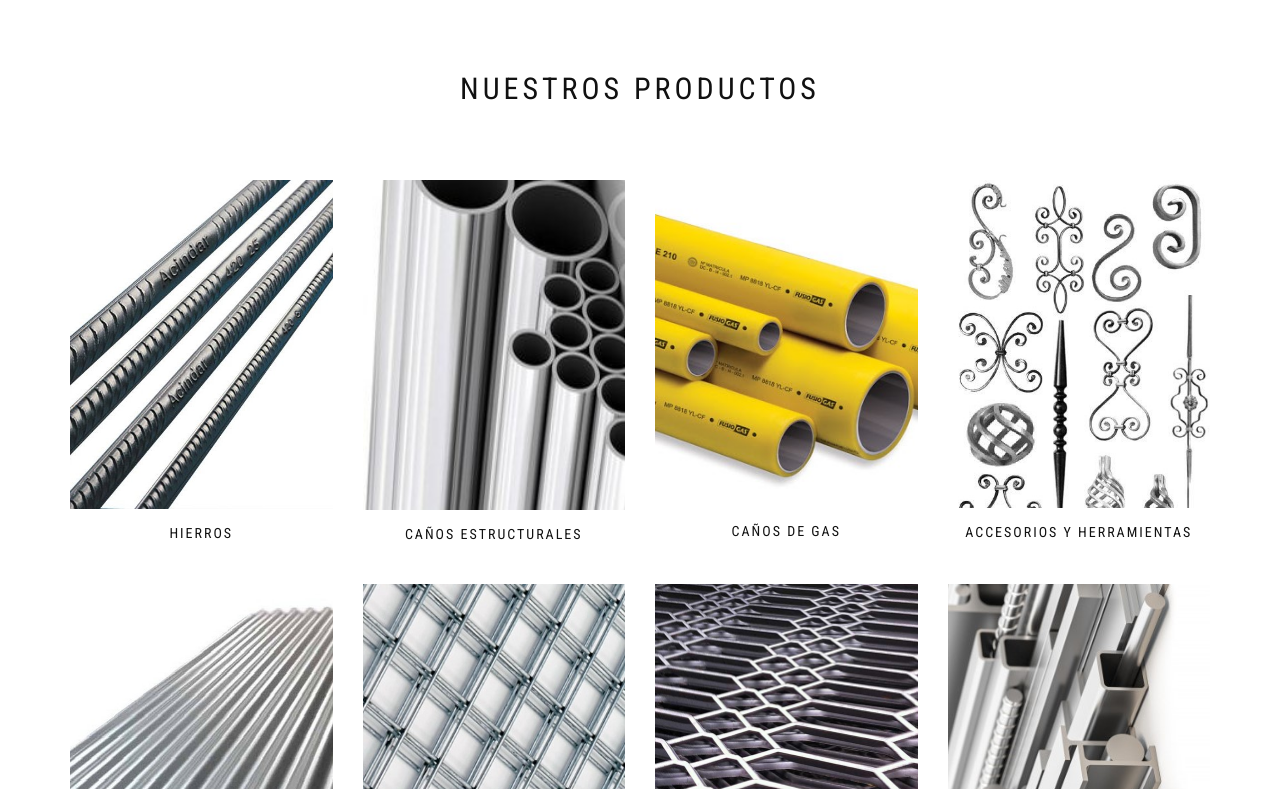
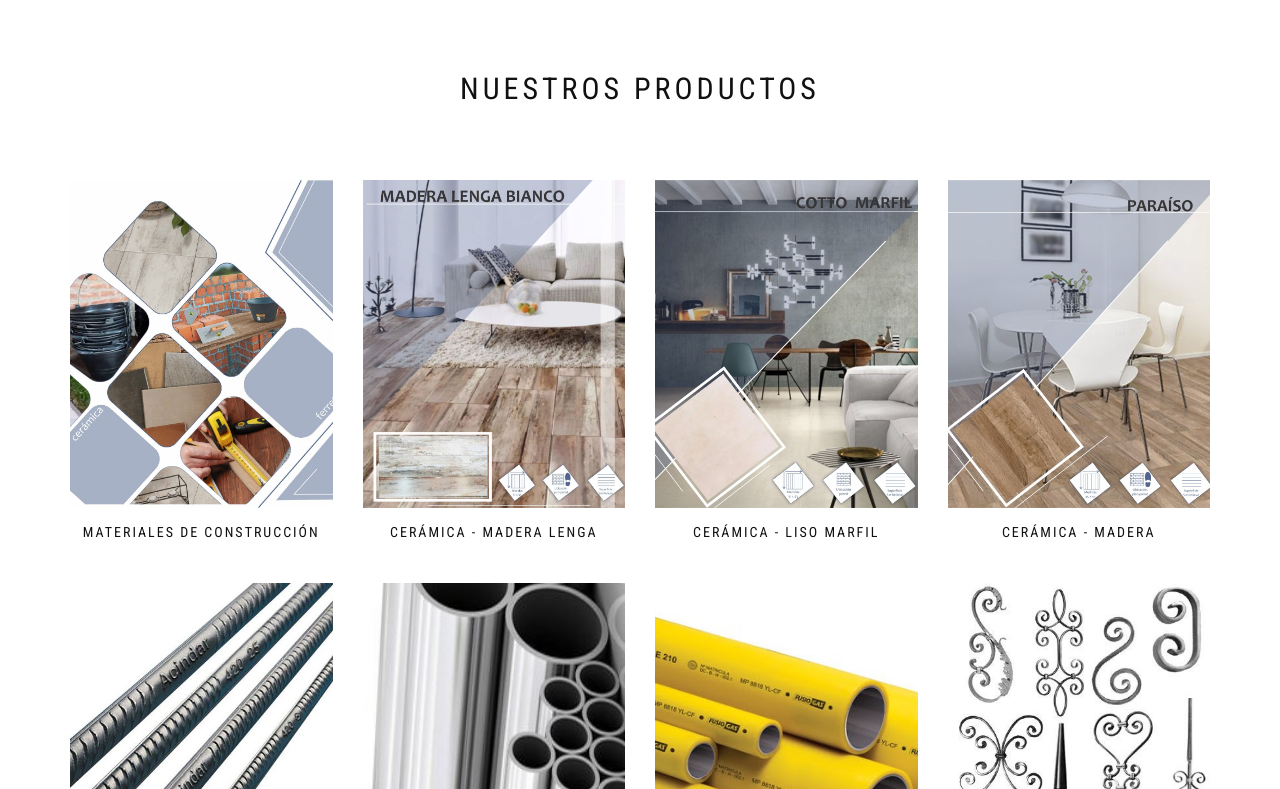
Before and after one commit to NahuelGoldy/quimetales, a plain HTML site: page index.html in a window 1280 px wide. Shown: the part 802-1591 px from the top of the page. Drawn offline with nearby package versions, Linux system fonts and the light colour scheme; a web font is replaced by a local one.

Commit message:
Added flooring products

```diff
--- a/index.html
+++ b/index.html
@@ -117,7 +117,7 @@
 					<ul class="slides">
 						<li
 							class="bg-dark-30 bg-dark shop-page-header"
-							style="background-image: url('assets/images/shop/slider1.png');"
+							style="background-image: url('assets/images/shop/slider1.png')"
 						>
 							<div class="titan-caption background-overlay">
 								<div class="caption-content">
@@ -125,7 +125,7 @@
 										QUIMETALES
 									</div>
 									<div class="font-alt mb-30 titan-title-size-4">
-										Hierros y metales
+										Materiales para <br />la construcción
 									</div>
 									<div class="font-alt mb-40 titan-title-size-1">
 										Coronda (Santa Fe) y zona
@@ -135,7 +135,7 @@
 						</li>
 						<li
 							class="bg-dark-30 bg-dark shop-page-header"
-							style="background-image: url('assets/images/shop/slider3.png');"
+							style="background-image: url('assets/images/shop/slider3.png')"
 						>
 							<div class="titan-caption background-overlay">
 								<div class="caption-content">
@@ -143,7 +143,7 @@
 										QUIMETALES
 									</div>
 									<div class="font-alt mb-40 titan-title-size-4">
-										Materiales para <br />la construcción
+										Hierros y metales
 									</div>
 								</div>
 							</div>
@@ -157,6 +157,69 @@
 						<div class="row">
 							<div class="col-sm-6 col-sm-offset-3">
 								<h2 class="module-title font-alt">Nuestros productos</h2>
+							</div>
+						</div>
+						<div class="row multi-columns-row">
+							<div class="col-sm-6 col-md-3 col-lg-3">
+								<div class="shop-item">
+									<div class="shop-item-image">
+										<img src="assets/images/pisos-1.jpeg" alt="Materiales" />
+										<div class="shop-item-detail">
+											<a class="btn btn-round btn-b"></a>
+										</div>
+									</div>
+									<h4 class="shop-item-title font-alt">
+										<a href="#productos">Materiales de construcción</a>
+									</h4>
+								</div>
+							</div>
+							<div class="col-sm-6 col-md-3 col-lg-3">
+								<div class="shop-item">
+									<div class="shop-item-image">
+										<img
+											src="assets/images/pisos-5.jpeg"
+											alt="Cerámica - Madera Lenga"
+										/>
+										<div class="shop-item-detail">
+											<a class="btn btn-round btn-b"></a>
+										</div>
+									</div>
+									<h4 class="shop-item-title font-alt">
+										<a href="#productos">Cerámica - Madera Lenga</a>
+									</h4>
+								</div>
+							</div>
+							<div class="col-sm-6 col-md-3 col-lg-3">
+								<div class="shop-item">
+									<div class="shop-item-image">
+										<img
+											src="assets/images/pisos-4.jpeg"
+											alt="Cerámica - Liso Marfil"
+										/>
+										<div class="shop-item-detail">
+											<a class="btn btn-round btn-b"></a>
+										</div>
+									</div>
+									<h4 class="shop-item-title font-alt">
+										<a href="#productos">Cerámica - Liso Marfil</a>
+									</h4>
+								</div>
+							</div>
+							<div class="col-sm-6 col-md-3 col-lg-3">
+								<div class="shop-item">
+									<div class="shop-item-image">
+										<img
+											src="assets/images/pisos-7.jpeg"
+											alt="Cerámica - Madera"
+										/>
+										<div class="shop-item-detail">
+											<a class="btn btn-round btn-b"></a>
+										</div>
+									</div>
+									<h4 class="shop-item-title font-alt">
+										<a href="#productos">Cerámica - Madera</a>
+									</h4>
+								</div>
 							</div>
 						</div>
 						<div class="row multi-columns-row">
@@ -292,9 +355,7 @@
 						<div class="row">
 							<div class="col-sm-6 col-md-4 info-div">
 								<i class="fa fa-truck"></i>
-								<h5 class="info-text font-alt mb-0">
-									Entrega gratis en 24 hs
-								</h5>
+								<h5 class="info-text font-alt mb-0">Entrega gratis en 24 hs</h5>
 							</div>
 							<div class="col-sm-6 col-md-4 info-div">
 								<i class="fa fa-dollar"></i>
@@ -304,9 +365,7 @@
 							</div>
 							<div class="col-sm-6 col-md-4 info-div">
 								<i class="fa fa-phone"></i>
-								<h5 class="info-text font-alt mb-0">
-									Atención personalizada
-								</h5>
+								<h5 class="info-text font-alt mb-0">Atención personalizada</h5>
 							</div>
 						</div>
 					</div>
@@ -316,7 +375,7 @@
 					<div class="container">
 						<div class="row contact-header">
 							<div class="col-sm-6 col-sm-offset-3">
-								<h2 class="module-title font-alt" style="margin: 0;">
+								<h2 class="module-title font-alt" style="margin: 0">
 									Contactanos!
 								</h2>
 								<p>
```
Also changed, not shown: assets/images/pisos-1.jpeg (added), assets/images/pisos-4.jpeg (added), assets/images/pisos-5.jpeg (added), assets/images/pisos-7.jpeg (added).
